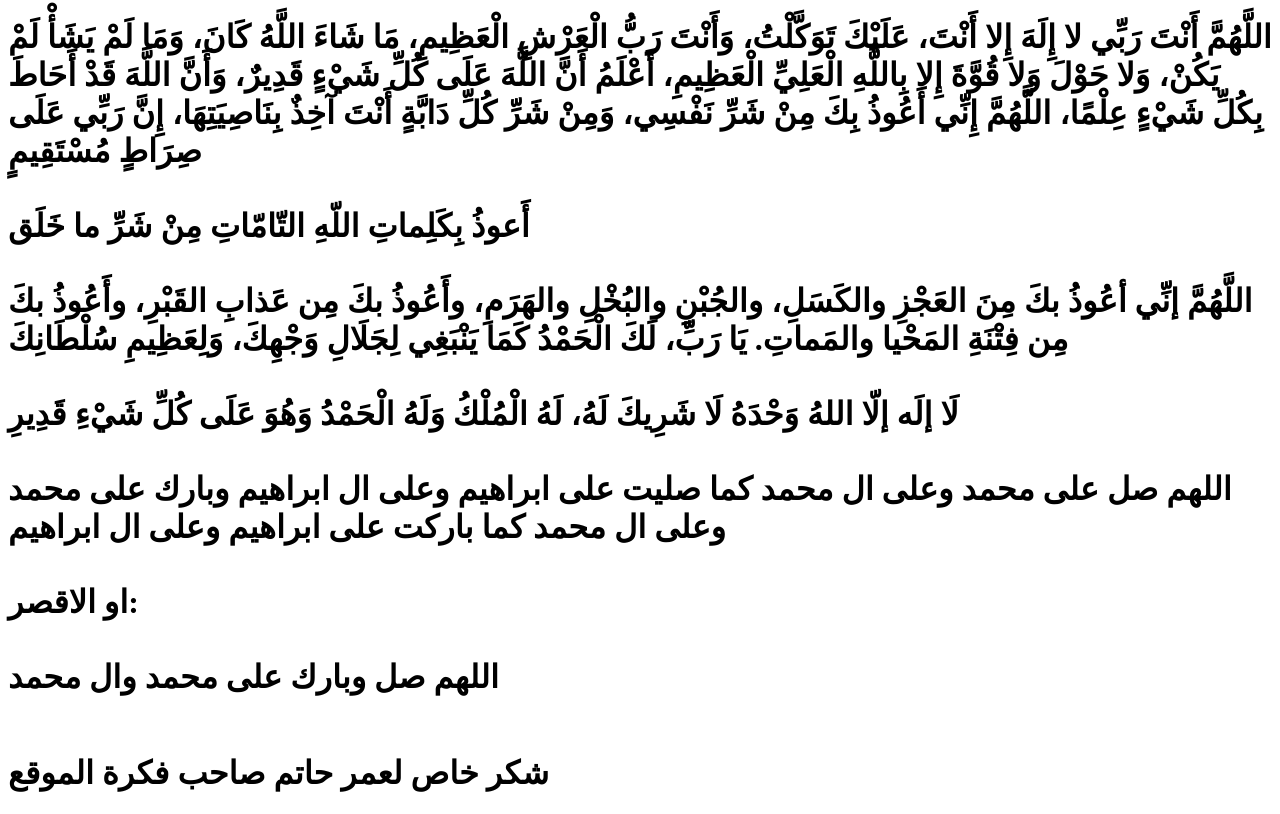
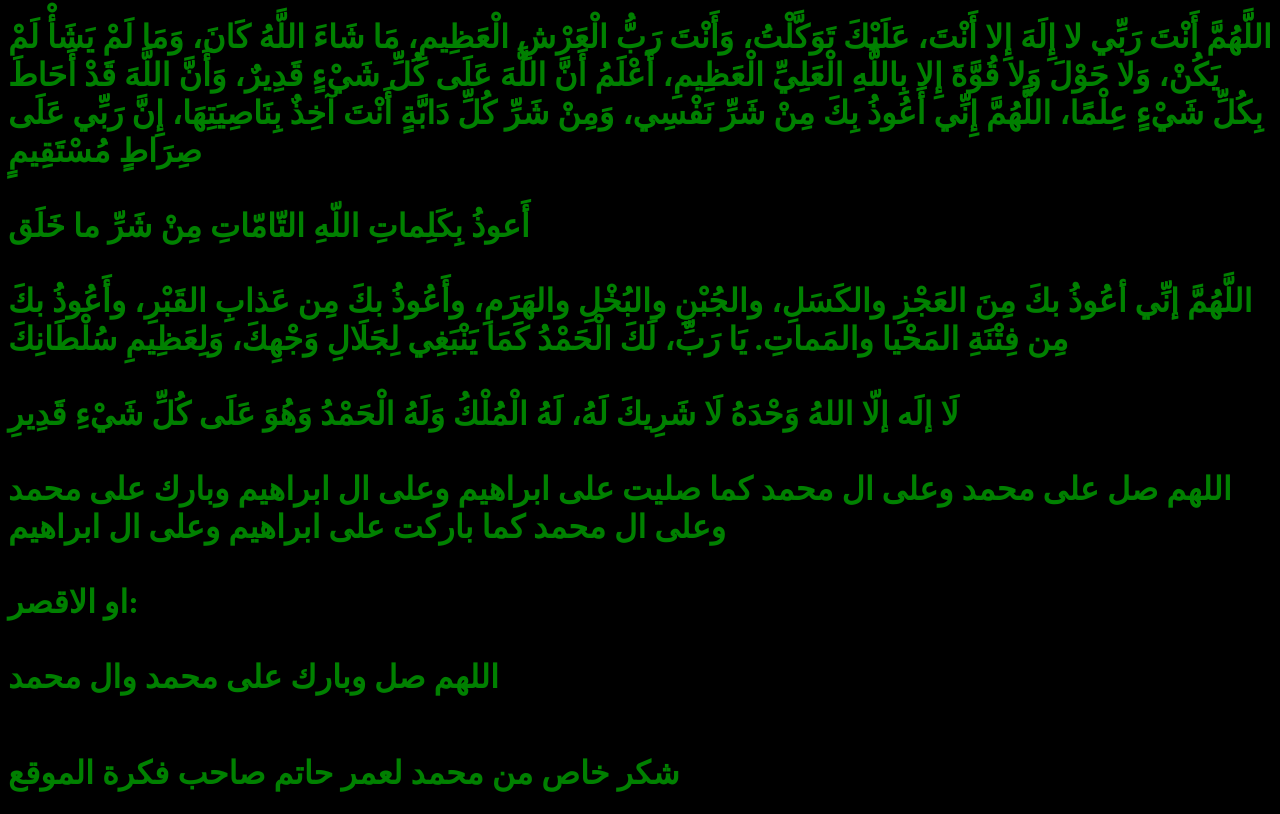
Before and after one commit to m0h4md/azkar, a plain HTML site: page index.html in a window 1280 px wide. Shown: the part 3754-4568 px from the top of the page. Drawn offline with Linux system fonts and the light colour scheme.

Commit message:
index and styles changed

```diff
--- a/index.html
+++ b/index.html
@@ -1,7 +1,8 @@
 <!DOCTYPE HTML>
 <html>
-	<header>
-	</header>
+	<head>
+    <link rel="stylesheet" href="styles.css"></link>
+	</head>
 		<body>
       <h1>
 			السلام عليكم ورحمة الله وبركاته
@@ -77,7 +78,7 @@
       <br></br>
       أسْتَغْفِرُ اللهَ وَأتُوبُ إلَيْهِ
       <br></br>
-      للّهُمَّ عافِني في بَدَني، اللّهُمَّ عافِني في سَمْعي، اللّهُمَّ عافِني في بَصَري، لا إلهَ إلاّ أَنْتَ
+      اللّهُمَّ عافِني في بَدَني، اللّهُمَّ عافِني في سَمْعي، اللّهُمَّ عافِني في بَصَري، لا إلهَ إلاّ أَنْتَ
       <br></br>
       اللّهُمَّ إِنِّي أسْأَلُكَ العافِيةَ في الدُّنْيا وَالآخِرَة، اللّهُمَّ إِنِّي أسْأَلُكَ العَفْوَ وَالعافِيةَ في ديني وَدُنْيايَ وَأهْلي وَمالي، اللّهُمَّ اسْتُرْ عوْراتي وَآمِنْ رَوْعاتي، اللّهُمَّ احْفَظْني مِن بَينِ يَدَيَّ وَمِن خَلْفي وَعَن يَميني وَعَن شِمالي، وَمِن فَوْقي، وَأَعوذُ بِعَظَمَتِكَ أَن أُغْتالَ مِن تَحْتي
       <br></br>
@@ -106,7 +107,7 @@
 		</body>
 		<footer>
       <h1>
-			شكر خاص لعمر حاتم صاحب فكرة الموقع
+			شكر خاص من محمد لعمر حاتم صاحب فكرة الموقع
       </h1>
 		</footer>
 </html>
--- a/styles.css
+++ b/styles.css
@@ -0,0 +1,4 @@
+body {
+    background-color: black;
+    color: green;
+}
```
